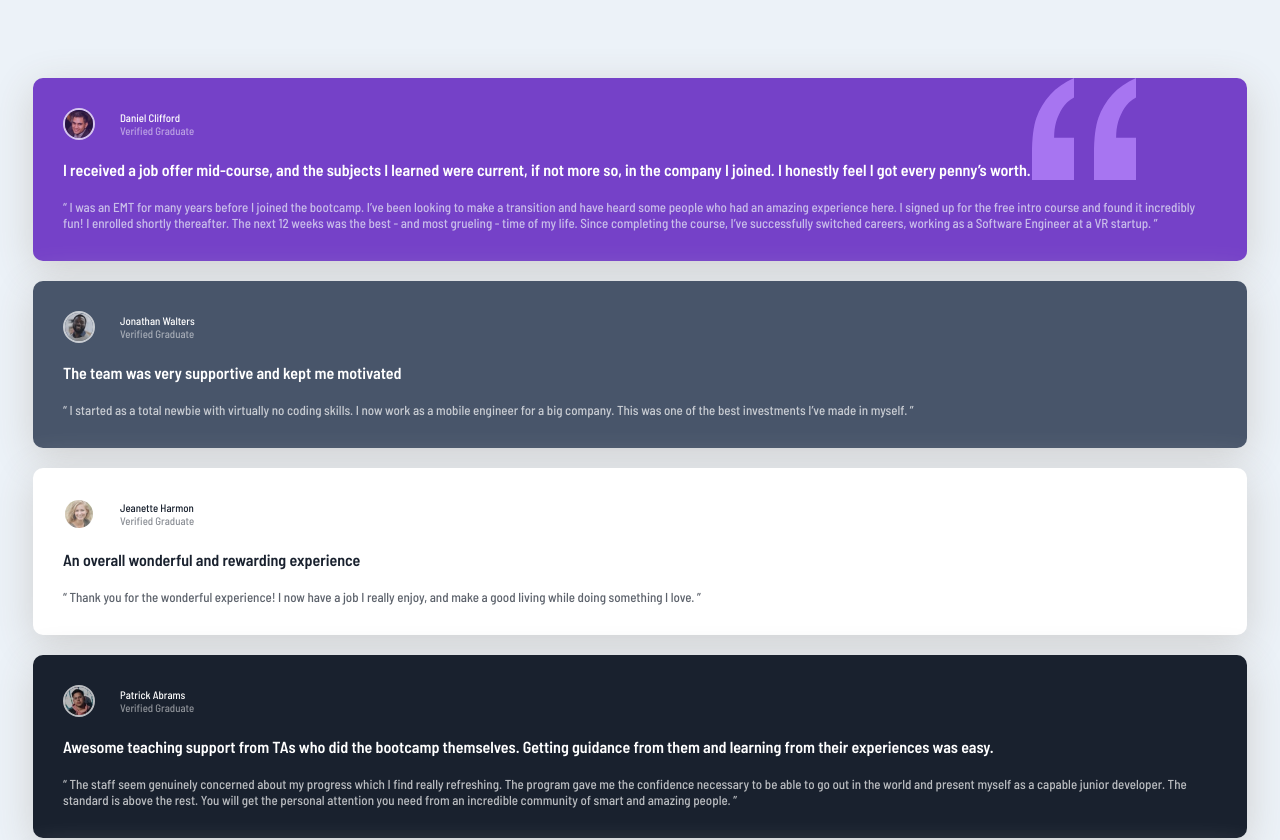
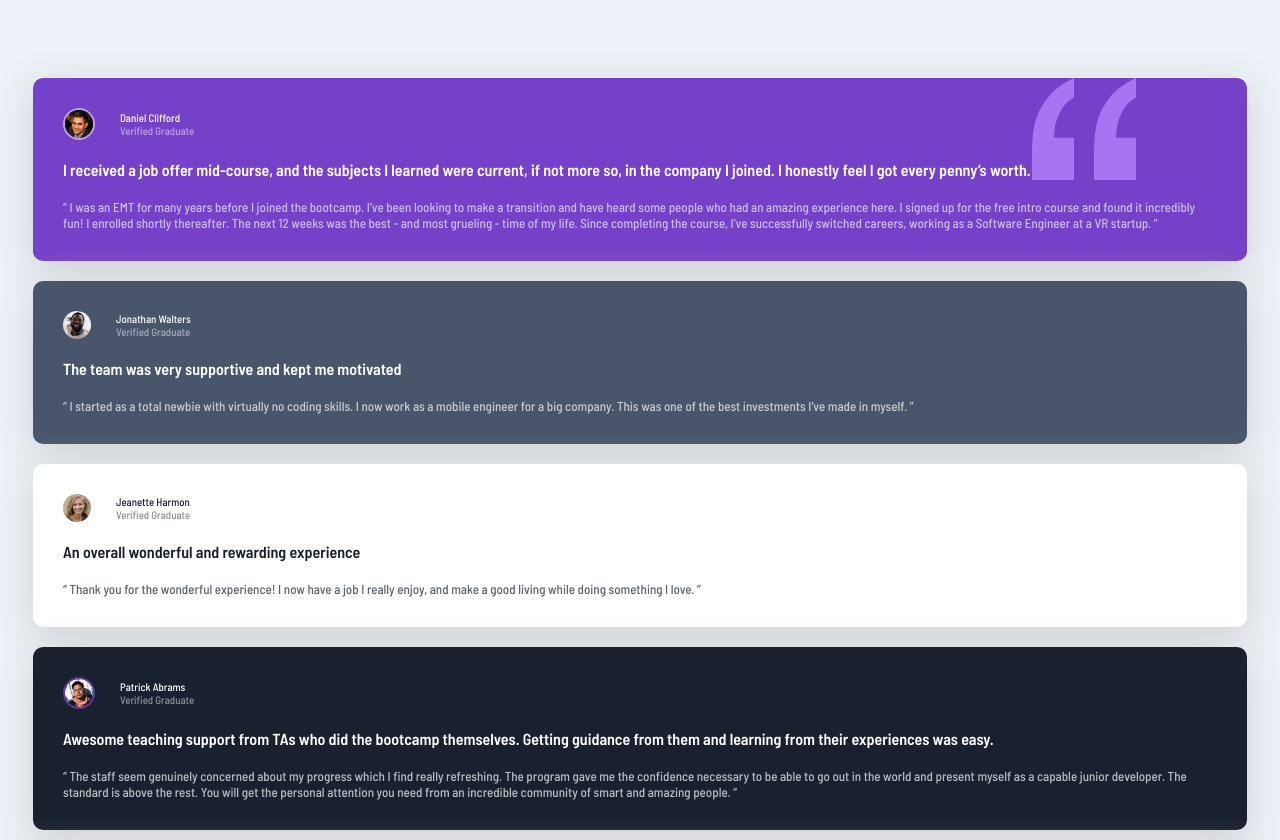
Before and after one commit to StijnvdW/frontend-mentor-testimonials-grid-section-main, a plain HTML site: page index.html in a window 1280 px wide. Shown: the top 840 px of the page. Drawn offline with Linux system fonts and the light colour scheme.

Commit message:
Image borders.

```diff
--- a/style.css
+++ b/style.css
@@ -45,10 +45,8 @@ main {
 
 img {
     border-radius: 50%;
-    border: 2px solid var(--prim-color-white);
     width: 28px;
     height: 28px;
-    opacity: .7;
 }
 
 .graduate_info {
@@ -86,6 +84,10 @@ img {
     }
 }
 
+.testimonial-one > .testimonial_graduate > img {
+    border: 2px solid rgba(255, 255, 255, 50%);
+}
+
 .testimonial-two {
     grid-area: testimonialTwo;
     color: var(--prim-color-white);
@@ -106,6 +108,11 @@ img {
     color: var(--prim-color-white);
     box-shadow: 0px 10px 40px var(--neutral-color-gray);
 }
+
+.testimonial-four > .testimonial_graduate > img {
+    border: 2px solid rgba(117, 65, 200, 75%);
+}
+
 
 .testimonial-five {
     grid-area: testimonialFive;
```
Also changed, not shown: 1 other file.
